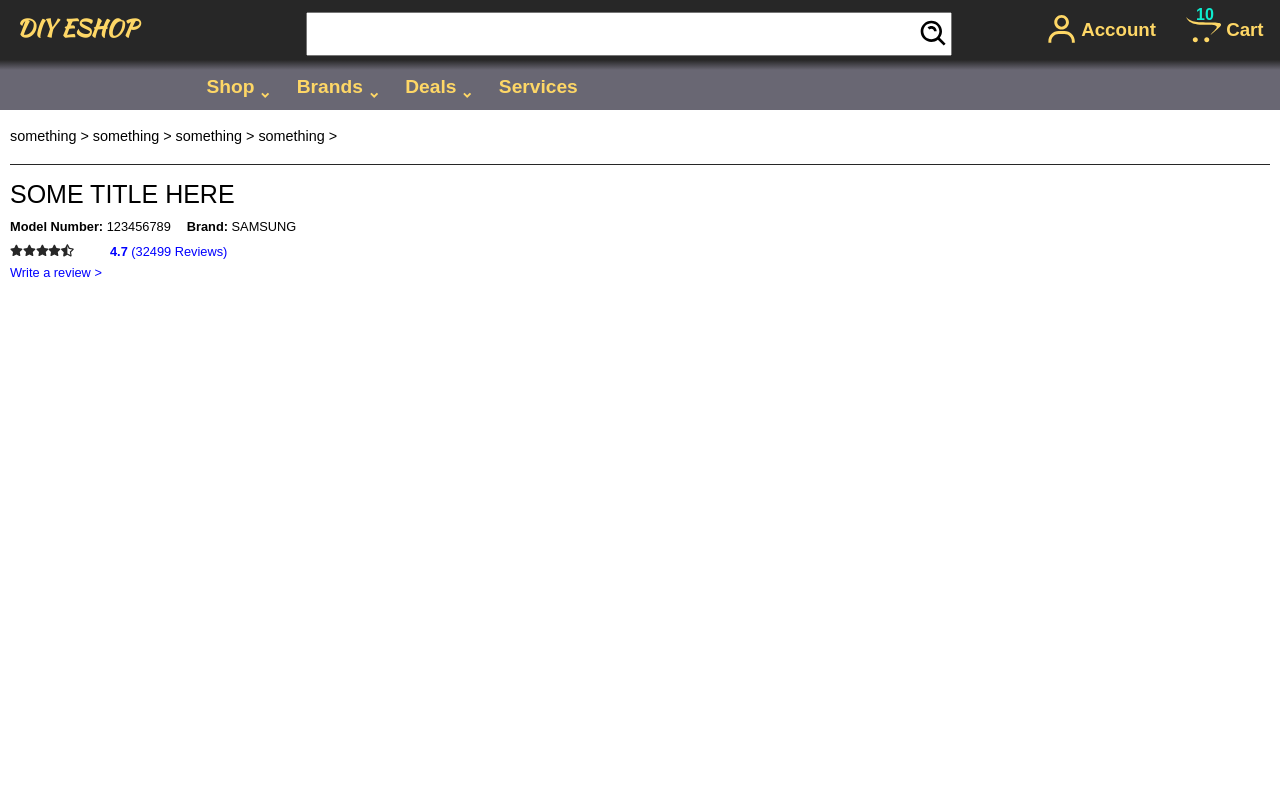
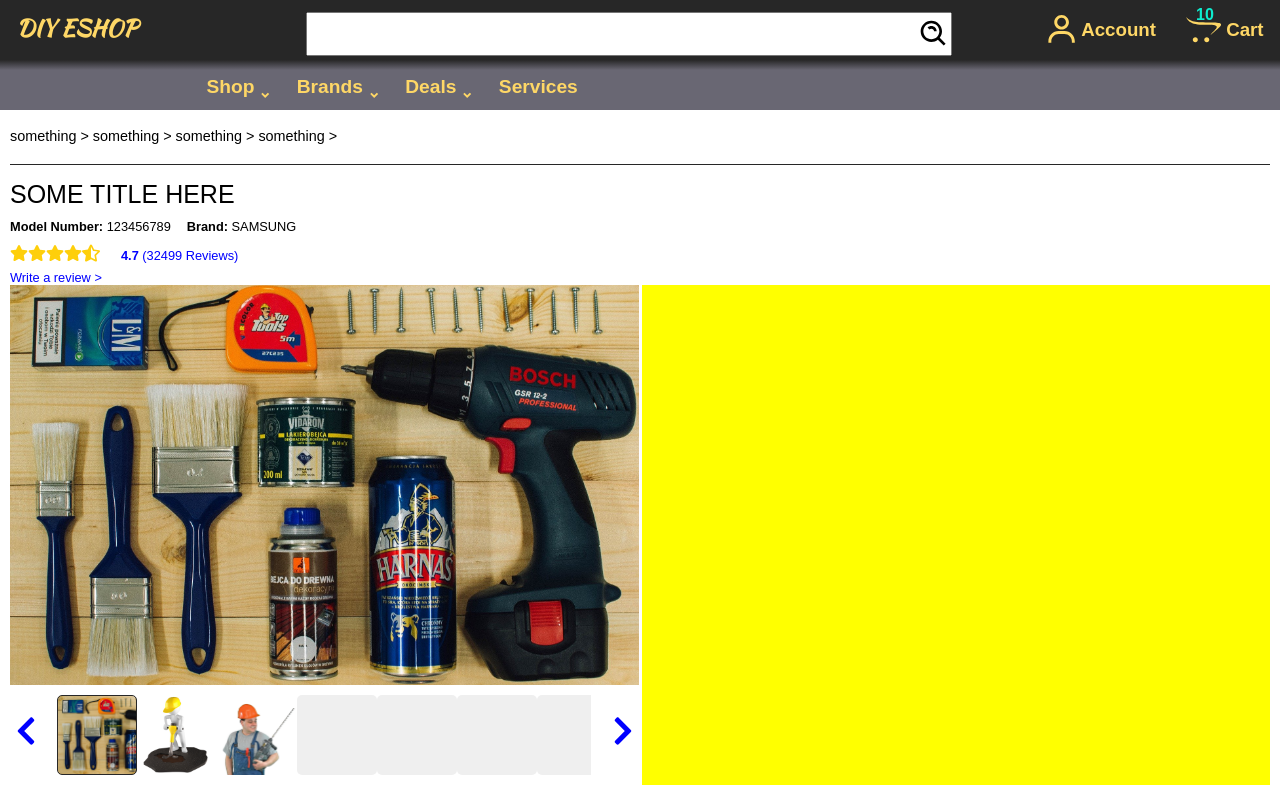
Before and after one commit to blealf/diy-eshop-mern, a React (Create React App) app: page / in a window 1280 px wide. Built offline with nearby package versions, Linux system fonts and the light colour scheme; a web font is replaced by a local one.

Commit message:
Product page UI 1

```diff
--- a/src/components/Carousel/ProductCarousel.js
+++ b/src/components/Carousel/ProductCarousel.js
@@ -1,12 +1,172 @@
-import React from 'react';
-import '../../styles/ProductCarousel.scss'
+import React, { useState, useEffect, useRef } from 'react';
+import '../../styles/ProductCarousel.scss';
+import { FaChevronRight, FaChevronLeft } from 'react-icons/fa';
 
-const productCarouse = () => {
+
+const ProductCarousel = () => {
+  // const [itemSlides, setItemSlides] = useState([]);
+
+  const slideHolder = useRef();
+  const slideNav = useRef();
+  const prevButton = useRef();
+  const nextButton = useRef();
+
+  useEffect(() => {
+    prepareItemSlider();
+  }, [])
+
+  const prepareItemSlider = () => {
+    const slideParent = slideHolder.current;
+    const slides = Array.from(slideParent.children);
+    const slideWidth = slides[0].getBoundingClientRect().width
+    slides.forEach((slide, index) => {
+      slide.style.left = slideWidth * index + 'px';
+    })
+
+    const slideNavParent = slideNav.current;
+    const slideNavs = Array.from(slideNavParent.children);
+    const slideNavWidth = slideNavs[0].getBoundingClientRect().width;
+    slideNavs.forEach((nav, index) => {
+      nav.style.left = (slideNavWidth * index) + 'px';
+    })
+    return{
+      slideParent,
+      slides,
+      slideWidth,
+      slideNavParent,
+      slideNavs,
+      slideNavWidth
+    }
+  }
+
+  const moveToTarget = (currentThumb, targetThumb) => {
+
+  }
+  const moveToTargetSlide = (currentItem, targetItem) => {
+    const slideParent = prepareItemSlider().slideParent;
+    const amountToMove = targetItem.style.left;
+    slideParent.style.transform = 'translateX(-' + amountToMove + ')';
+    currentItem.classList.remove('currentItem');
+    targetItem.classList.add('currentItem');
+  }
+
+  const nextSlide = () => {
+    //if number of navElement is less than 4 don't move
+    const navAmount = prepareItemSlider().slideNavs.length;
+    if (navAmount < 4) return
+
+    //if more than four loop by number/four i.e i > num/4
+    const slideNavWidth = prepareItemSlider().slideNavWidth;
+    const currentNav = document.querySelector('.currentNavItem');
+    const targetNav = currentNav.nextElementSibling;
+
+    if(targetNav !== null){
+      const amountToMove = targetNav.style.left;
+    const slideNavParent = prepareItemSlider().slideNavParent;
+    slideNavParent.style.transform = 'translateX(-' + amountToMove + ')';
+      currentNav.classList.remove('currentNavItem');
+      targetNav.classList.add('currentNavItem');
+    }
+  }
+
+  const prevSlide = () => {
+    //if number of navElement is less than 4 don't move
+    const navAmount = prepareItemSlider().slideNavs.length;
+    if (navAmount < 4) return
+
+    //if more than four loop by number/four i.e i > num/4
+    const slideNavWidth = prepareItemSlider().slideNavWidth;
+    const currentNav = document.querySelector('.currentNavItem');
+    const targetNav = currentNav.previousElementSibling;
+
+    if(targetNav !== null){
+      const amountToMove = targetNav.style.left;
+      const slideNavParent = prepareItemSlider().slideNavParent;
+      slideNavParent.style.transform = 'translateX(-' + amountToMove + ')';
+      currentNav.classList.remove('currentNavItem');
+      targetNav.classList.add('currentNavItem');
+    }
+  }
+
+  const goToSlide = (e) => {
+    const currentSlideNav = e.target;
+    const prevSlideNav = document.querySelector('.currentNavItem');
+    const navIndex = prepareItemSlider().slideNavs.findIndex(nav => nav === currentSlideNav)
+    console.log(navIndex);
+    const currentSlide = document.querySelector('.currentItem');
+    const targetSlide = prepareItemSlider().slides[navIndex];
+    console.log(currentSlide)
+    moveToTargetSlide(currentSlide, targetSlide);
+    prevSlideNav.classList.remove('currentNavItem');
+    currentSlideNav.classList.add('currentNavItem');
+  }
+
+
+
   return (
-    <div>
-
+    <div className="productCarousel">
+      <div className="imageHolder" ref={slideHolder}>
+        <div className="pSlides currentItem">
+          <img src="./images/pic1.jpg" alt=""/>
+        </div>
+        <div className="pSlides">
+          <img src="./images/pic2.jpg" alt=""/>
+        </div>
+        <div className="pSlides">
+          <img src="./images/pic3.jpg" alt=""/>
+        </div>
+        <div className="pSlides">
+          <img src="" alt=""/>
+        </div>
+        <div className="pSlides">
+          <img src="" alt=""/>
+        </div>
+        <div className="pSlides">
+          <img src="" alt=""/>
+        </div>
+        <div className="pSlides">
+          <img src="" alt=""/>
+        </div>
+      </div>
+      <div className="productCarouselNav">
+        <span className="pLeft" ref={prevButton} onClick={prevSlide}>
+          <FaChevronLeft />
+        </span>
+        <div className="imageNavWrapper">
+          <div className="imageNav" ref={slideNav}>
+            <button
+              className="imageNavItem currentNavItem"
+              onClick={goToSlide}
+              style={{
+                backgroundImage: 'url("/images/pic1.jpg")',
+              }}
+            ></button>
+            <button
+              className="imageNavItem"
+              onClick={goToSlide}
+              style={{
+                backgroundImage: 'url("/images/pic2.jpg")',
+              }}
+            ></button>
+            <button
+              className="imageNavItem"
+              onClick={goToSlide}
+              style={{
+                backgroundImage: 'url("/images/pic3.jpg")',
+              }}
+            ></button>
+            <button onClick={goToSlide}></button>
+            <button onClick={goToSlide}></button>
+            <button onClick={goToSlide}></button>
+            <button onClick={goToSlide}></button>
+          </div>
+        </div>
+        <span className="pRight" ref={nextButton} onClick={nextSlide}>
+          <FaChevronRight />
+        </span>
+      </div>
     </div>
   )
 }
 
-export default productCarouse
+export default ProductCarousel
--- a/src/components/Product/ProductDetails.js
+++ b/src/components/Product/ProductDetails.js
@@ -1,7 +1,9 @@
 import React from 'react';
 import '../../styles/ProductDetails.scss';
+import ProductCarousel from '../Carousel/ProductCarousel';
 import StarRating from './StarRating';
 
+/* eslint-disable */
 const ProductDetails = () => {
   return (
     <div className="pDetailsWrapper">
@@ -18,7 +20,7 @@
             <h4>Brand: <span>SAMSUNG</span></h4>
           </div>
           <div className="pDetailsPoints">
-            <StarRating />
+            <StarRating rating={4.7}/>
             <div><a href="#"><strong>4.7</strong> (32499 Reviews)</a></div>
             <div><a href="#">Write a review &gt;</a></div>
           </div>
@@ -26,7 +28,7 @@
       </div>
       <div className="pDetailsMain">
         <div className="pDetailsPicture">
-
+          <ProductCarousel />
         </div>
         <div className="pDetailsHighlights"></div>
       </div>
--- a/src/components/Product/StarRating.js
+++ b/src/components/Product/StarRating.js
@@ -2,11 +2,12 @@
 import { FaRegStar, FaStar, FaStarHalfAlt } from 'react-icons/fa';
 
 const StarRating = ({ rating }) => {
-  const testRating = 4.5;
+  // const testRating = 4.5;
 
   const giveStarRating = () => {
-    // if (!rating) return
-    const expandRating = testRating * 2;
+    if (!rating) return
+    const expandRating = Math.round(rating * 2);
+    // console.log(expandRating);
     const starRating =[]
     for(let i = 1; i < 11; i++){
       if(i%2 === 0 && expandRating >= i){
--- a/src/styles/ProductCarousel.scss
+++ b/src/styles/ProductCarousel.scss
@@ -0,0 +1,69 @@
+.productCarousel {
+  overflow: hidden;
+  width: 100%;
+  .imageHolder {
+    position: relative;
+    transition: transform 400ms ease-out;
+    height: 400px;
+    .pSlides {
+      position: absolute;
+      height: 100%;
+      width: 100%;
+      img {
+        width: 100%;
+        height: 100%;
+        object-fit: cover;
+      }
+    }
+  }
+
+  .productCarouselNav {
+    height: 100px;
+    width: 100%;
+    position: relative;
+
+    .imageNavWrapper {
+      position: relative;
+      height: 100px;
+      width: 85%;
+      margin: 0 auto;
+      overflow: hidden;
+    }
+    .imageNav {
+      position: absolute;
+      height: 100%;
+      display: flex;
+      justify-content: center;
+      align-items: center;
+      transition: transform 400ms ease-out;
+      left: 0;
+      button {
+        position: absolute;
+        left: 0;
+        height: 80%;
+        width: 80px;
+        // margin-right: 15px;
+        border: none;
+        background-size: cover;
+        border-radius: 5px;
+      }
+      .currentNavItem {
+        border: 1px solid var(--main-dark);
+      }
+    }
+    .pLeft, .pRight {
+      position: absolute;
+      top: 50%;
+      transform: translateY(-50%);
+      font-size: 2rem;
+      cursor: pointer;
+      color: blue;
+    }
+    .pLeft {
+      left: 0;
+    }
+    .pRight {
+      right: 0;
+    }
+  }
+}
--- a/src/styles/ProductDetails.scss
+++ b/src/styles/ProductDetails.scss
@@ -32,10 +32,10 @@
     }
     .pDetailsPoints{
       display: grid;
-      grid-template-columns: 95px 1fr;
+      grid-template-columns: 108px 1fr;
       justify-content: center;
       align-items: center;
-      grid-gap: 5px;
+      grid-gap: 3px;
       margin: 0;
       div {
         margin-right: 10px;
@@ -49,18 +49,29 @@
         grid-column: 1 / 3;
       }
       .starRating {
-        color: var(--main-dark)
+        color: var(--main-dark);
+        color: #FECF0B;
+        font-size: 18px;
       }
     }
   }
 }
 
 .pDetailsMain {
+  width: 100%;
+  // height: 500px;
+  display: grid;
+  grid-template-columns: 1fr;
+  grid-gap: 3px;
+  // background-color: red;
+  .pDetailsPicture, .pDetailsHighlights {
+    height: 500px;
+  }
   .pDetailsPicture {
-
+    // background: blue;
   }
   .pDetailsHighlights {
-
+    background: yellow;
   }
 }
 
@@ -76,3 +87,9 @@
 .pDetailsReviews {
 
 }
+
+@media only screen and (min-width: 700px) {
+    .pDetailsMain {
+      grid-template-columns: 1fr 1fr;
+    }
+}
```
